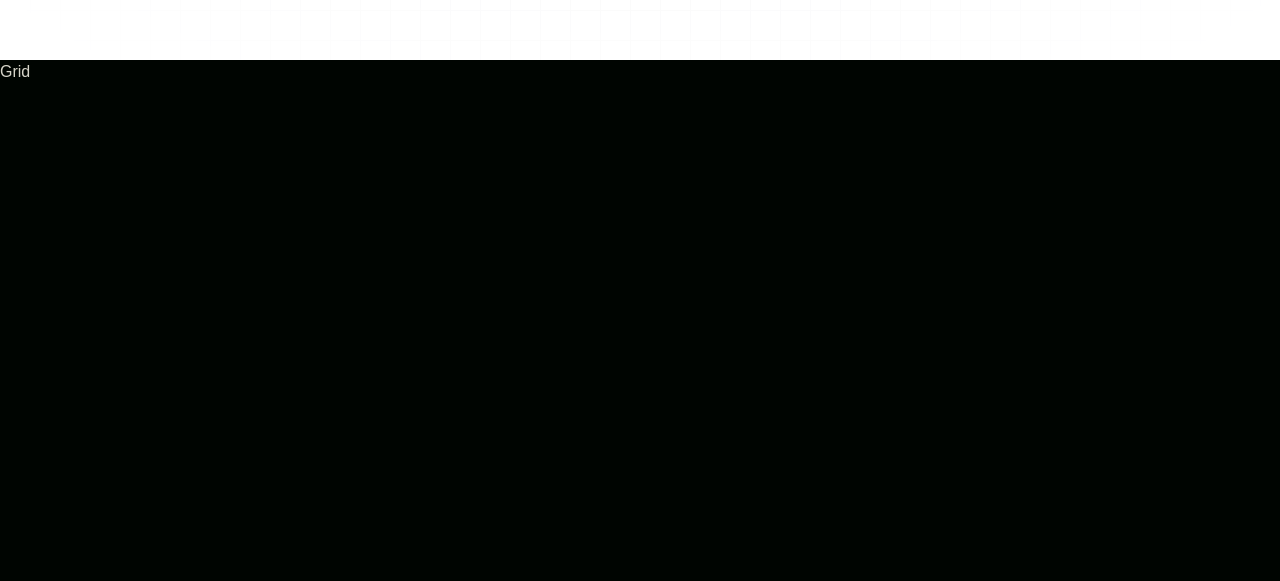
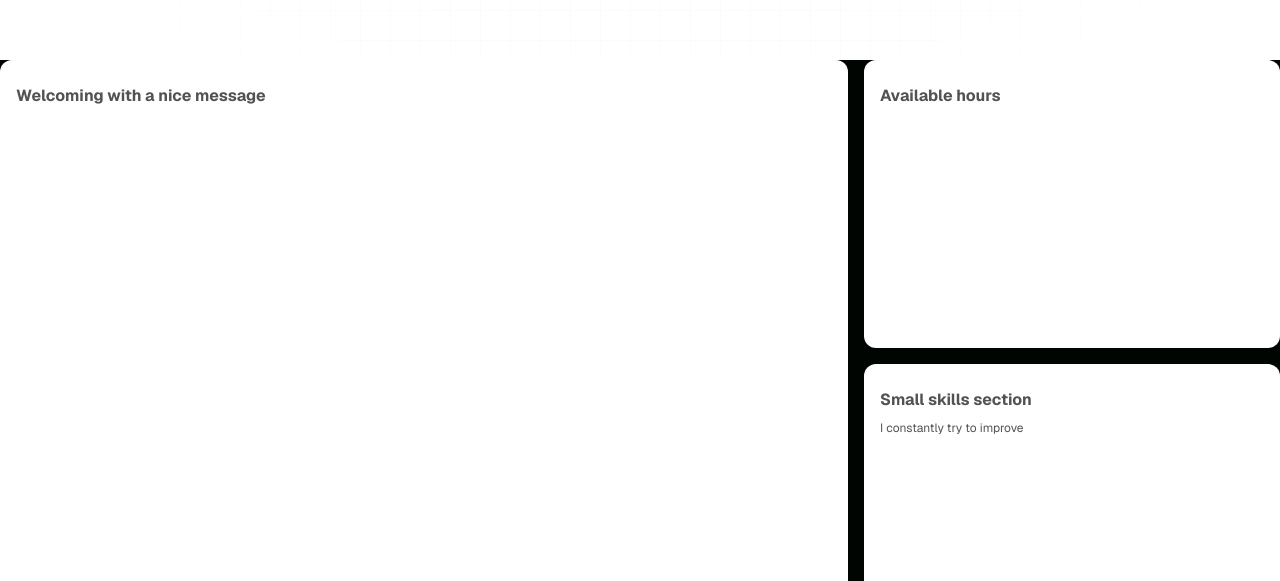
Before and after one commit to KodeHodeKlevis/portfolio, a Next.js app: page / in a window 1280 px wide. Shown: the part 740-1321 px from the top of the page. Before the commit the page ends 824 px from the top, so only its background shows below. Built offline with nearby package versions, Linux system fonts and the light colour scheme.

Commit message:
first implentations of bento grid and fixed navbar for smooth animation

```diff
--- a/app/page.tsx
+++ b/app/page.tsx
@@ -5,10 +5,10 @@ import { FaHome } from "react-icons/fa";
 
 export default function Home() {
   return (
-    <main className="relative bg-background flex justify-center items-center flex-col overflow-hidden mx-auto">
-      <div className="max-w-7xl w-full">
+    <main className="relative bg-background flex justify-center items-center flex-col overflow-hidden mx-auto w-full">
+      <div className=" w-full">
         <FloatingNav navItems={[
-          { name: "Home", link: "/", icon: <FaHome/> },
+          { name: "Home", link: "hero", icon: <FaHome/>, },
         ]}
           />
         <Hero />
--- a/components/Grid.tsx
+++ b/components/Grid.tsx
@@ -1,9 +1,26 @@
-import React from 'react'
+import { gridItems } from '@/data';
+import { BentoGrid, BentoGridItem } from './ui/BentoGrid'
 
 const Grid = () => {
   return (
-    <div>Grid</div>
-  )
+    <section id='about'>
+      <BentoGrid>
+        {gridItems.map(({ id, description, title, className, imgName, titleClassName, img, spareImg }) => (
+          <BentoGridItem
+            key={id}
+            id={id}
+            title={title}
+            description={description}
+            className={className}
+            imgName={imgName}
+            titleClassName={titleClassName}
+            img={img}
+            spareImg={spareImg}
+          />
+        ))}
+      </BentoGrid>
+    </section>
+  );
 }
 
-export default Grid
+export default Grid;
--- a/components/Hero.tsx
+++ b/components/Hero.tsx
@@ -15,7 +15,7 @@ const Hero = () => {
   }, []);
 
   return (
-    <section className="pb-0 pt-0 bg-background relative flex items-center justify-center min-h-screen overflow-hidden"> {/* Adjusted padding and min-height */}
+    <section id="hero"  className="pb-0 pt-0 bg-background relative flex items-center justify-center min-h-screen overflow-hidden">
       <div className="absolute inset-0 flex items-center justify-center w-full h-full">
         {/* Group 1: Red and White Spotlights Together */}
         <Spotlight
--- /dev/null
+++ b/components/ui/BentoGrid.tsx
@@ -0,0 +1,61 @@
+import { cn } from "@/lib/utils";
+
+export const BentoGrid = ({
+  className,
+  children,
+}: {
+  className?: string;
+  children?: React.ReactNode;
+}) => {
+  return (
+    <div
+      className={cn(
+        "mx-auto grid max-w-7xl grid-cols-1 gap-4 md:auto-rows-[18rem] md:grid-cols-3",
+        className,
+      )}
+    >
+      {children}
+    </div>
+  );
+};
+
+export const BentoGridItem = ({
+  className,
+  title,
+  description,
+  id,
+  imgName,
+  titleClassName,
+  img,
+  spareImg,
+}: {
+  className?: string;
+  title?: string | React.ReactNode;
+  description?: string | React.ReactNode;
+  id:number,
+  imgName?: string;
+  titleClassName?: string;
+  img?: string;
+  spareImg?: string;
+}) => {
+  return (
+    <div
+      className={cn(
+        "group/bento shadow-input row-span-1 flex flex-col justify-between space-y-4 rounded-xl border border-neutral-200 bg-white p-4 transition duration-200 hover:shadow-xl dark:border-red-500/[0.2] dark:bg-background dark:shadow-2xl",
+        className,
+      )}
+
+    >
+
+      <div className="transition duration-200 group-hover/bento:translate-x-2">
+
+        <div className="mt-2 mb-2 font-sans font-bold text-neutral-600 dark:text-neutral-200">
+          {title}
+        </div>
+        <div className="font-sans text-xs font-normal text-neutral-600 dark:text-neutral-300">
+          {description}
+        </div>
+      </div>
+    </div>
+  );
+};
--- a/components/ui/FloatingNav.tsx
+++ b/components/ui/FloatingNav.tsx
@@ -1,13 +1,8 @@
 "use client";
 import React, { useState } from "react";
-import {
-  motion,
-  AnimatePresence,
-  useScroll,
-  useMotionValueEvent,
-} from "motion/react";
+import { motion, AnimatePresence, useScroll, useMotionValueEvent } from "motion/react";
 import { cn } from "@/lib/utils";
-import Link from "next/link";
+import { Link } from "react-scroll"; // Use react-scroll Link for smooth scrolling
 
 export const FloatingNav = ({
   navItems,
@@ -15,28 +10,21 @@ export const FloatingNav = ({
 }: {
   navItems: {
     name: string;
-    link: string;
+    link: string; // Should be a section id like #about or '/'
     icon?: React.ReactNode;
   }[];
   className?: string;
 }) => {
   const { scrollYProgress } = useScroll();
-
-  const [visible, setVisible] = useState(false);
+  const [visible, setVisible] = useState(true);
 
   useMotionValueEvent(scrollYProgress, "change", (current) => {
-    // Check if current is not undefined and is a number
     if (typeof current === "number") {
-      let direction = current! - scrollYProgress.getPrevious()!;
-
+      let direction = current - scrollYProgress.getPrevious()!;
       if (scrollYProgress.get() < 0.05) {
-        setVisible(false);
+        setVisible(false); // Hide when at top
       } else {
-        if (direction < 0) {
-          setVisible(true);
-        } else {
-          setVisible(false);
-        }
+        setVisible(direction < 0); // Show when scrolling down
       }
     }
   });
@@ -44,38 +32,34 @@ export const FloatingNav = ({
   return (
     <AnimatePresence mode="wait">
       <motion.div
-        initial={{
-          opacity: 1,
-          y: -100,
-        }}
+        initial={{ opacity: 0, y: -100 }}
         animate={{
           y: visible ? 0 : -100,
           opacity: visible ? 1 : 0,
         }}
         transition={{
-          duration: 0.2,
+          duration: 0.3,
         }}
         className={cn(
-          "flex max-w-fit  fixed top-10 inset-x-0 mx-auto border border-transparent dark:border-white/[0.2] rounded-full dark:bg-black bg-white shadow-[0px_2px_3px_-1px_rgba(0,0,0,0.1),0px_1px_0px_0px_rgba(25,28,33,0.02),0px_0px_0px_1px_rgba(25,28,33,0.08)] z-[5000] pr-2 pl-8 py-2  items-center justify-center space-x-4",
+          "flex max-w-fit fixed top-10 inset-x-0 mx-auto border border-transparent dark:border-white/[0.2] rounded-full dark:bg-black bg-white shadow-[0px_2px_3px_-1px_rgba(0,0,0,0.1),0px_1px_0px_0px_rgba(25,28,33,0.02),0px_0px_0px_1px_rgba(25,28,33,0.08)] z-[5000] pr-2 pl-8 py-2 items-center justify-center space-x-4",
           className
         )}
       >
-        {navItems.map((navItem: any, idx: number) => (
+        {navItems.map((navItem, idx) => (
           <Link
-            key={`link=${idx}`}
-            href={navItem.link}
+            key={idx}
+            to={navItem.link}
+            smooth={true}
+            duration={500} // smooth scrolling
+            offset={-50} // offset to adjust the scroll position if you have fixed headers
             className={cn(
-              "relative dark:text-neutral-50 items-center flex space-x-1 text-neutral-600 dark:hover:text-neutral-300 hover:text-neutral-500"
+              "relative dark:text-neutral-50 items-center flex space-x-1 text-neutral-600 dark:hover:text-neutral-300 hover:text-neutral-500 cursor-pointer"
             )}
           >
             <span className="block sm:hidden">{navItem.icon}</span>
             <span className="hidden sm:block text-sm">{navItem.name}</span>
           </Link>
         ))}
-        <button className="border text-sm font-medium relative border-neutral-200 dark:border-white/[0.2] text-black dark:text-white px-4 py-2 rounded-full">
-          <span>Login</span>
-          <span className="absolute inset-x-0 w-1/2 mx-auto -bottom-px bg-gradient-to-r from-transparent via-blue-500 to-transparent  h-px" />
-        </button>
       </motion.div>
     </AnimatePresence>
   );
--- /dev/null
+++ b/data/index.ts
@@ -0,0 +1,63 @@
+  export const gridItems = [
+    {
+      id: 1,
+      title: "Welcoming with a nice message  ",
+      description: "",
+      className: "lg:col-span-2 md:col-span-2 md:row-span-2",
+      imgName: "w-full h-full",
+      titleClassName: "justify-end",
+      img: "/b1.svg",
+      spareImg: "",
+    },
+    {
+      id: 2,
+      title: "Available hours",
+      description: "",
+      className: "lg:col-span-1 md:col-span-2 lg:row-span-1",
+      imgName: "",
+      titleClassName: "justify-start",
+      img: "",
+      spareImg: "",
+    },
+    {
+      id: 3,
+      title: "Small skills section",
+      description: "I constantly try to improve",
+      className: "lg:col-span-1 md:col-span-3 lg:row-span-1",
+      imgName: "",
+      titleClassName: "justify-center",
+      img: "",
+      spareImg: "",
+    },
+    {
+      id: 4,
+      title: "A small contact section like email for example",
+      description: "",
+      className: "lg:col-span-1 md:col-span-3 lg:row-span-1",
+      imgName: "",
+      titleClassName: "justify-start",
+      img: "/grid.svg",
+      spareImg: "/b4.svg",
+    },
+
+    {
+      id: 5,
+      title: "Current big project working on",
+      description: "",
+      className: " lg:col-span-2 lg:row-span-3  md:col-span-3 md:row-span-2",
+      imgName: "absolute right-0 bottom-0 md:w-96 w-60",
+      titleClassName: "justify-center md:justify-start lg:justify-center",
+      img: "/b5.svg",
+      spareImg: "/grid.svg",
+    },
+    {
+      id: 6,
+      title: "What i am enthusiastic about",
+      description: "",
+      className: "lg:col-span-1 md:col-span-3 lg:row-span-2",
+      imgName: "",
+      titleClassName: "justify-center md:max-w-full max-w-60 text-center",
+      img: "",
+      spareImg: "",
+    },
+  ];
--- a/package.json
+++ b/package.json
@@ -15,6 +15,7 @@
     "react": "^19.0.0",
     "react-dom": "^19.0.0",
     "react-icons": "^5.5.0",
+    "react-scroll": "^1.9.3",
     "tailwind-merge": "^3.0.2",
     "tailwindcss-animate": "^1.0.7"
   },
@@ -24,6 +25,7 @@
     "@types/node": "^20",
     "@types/react": "^19",
     "@types/react-dom": "^19",
+    "@types/react-scroll": "^1.8.10",
     "autoprefixer": "^10.4.21",
     "eslint": "^9",
     "eslint-config-next": "15.2.2",
```
Also changed, not shown: 1 other file (tests, documents, lock files or other folders).
